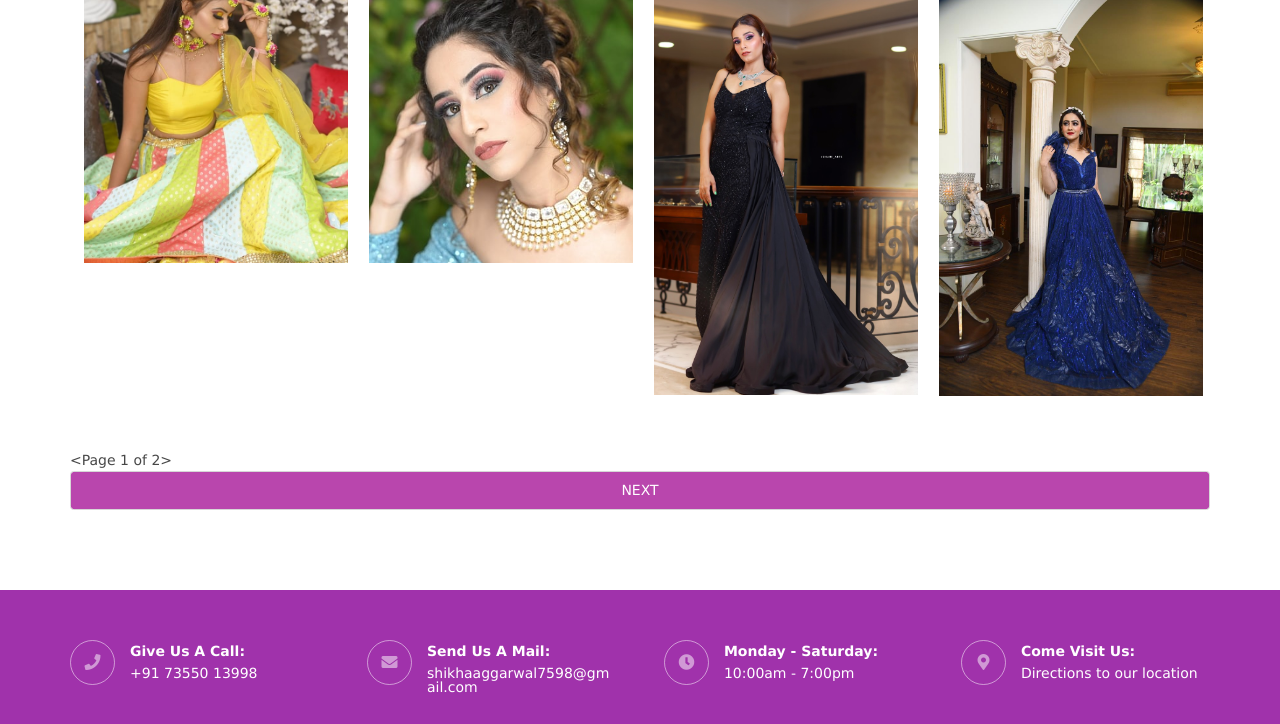
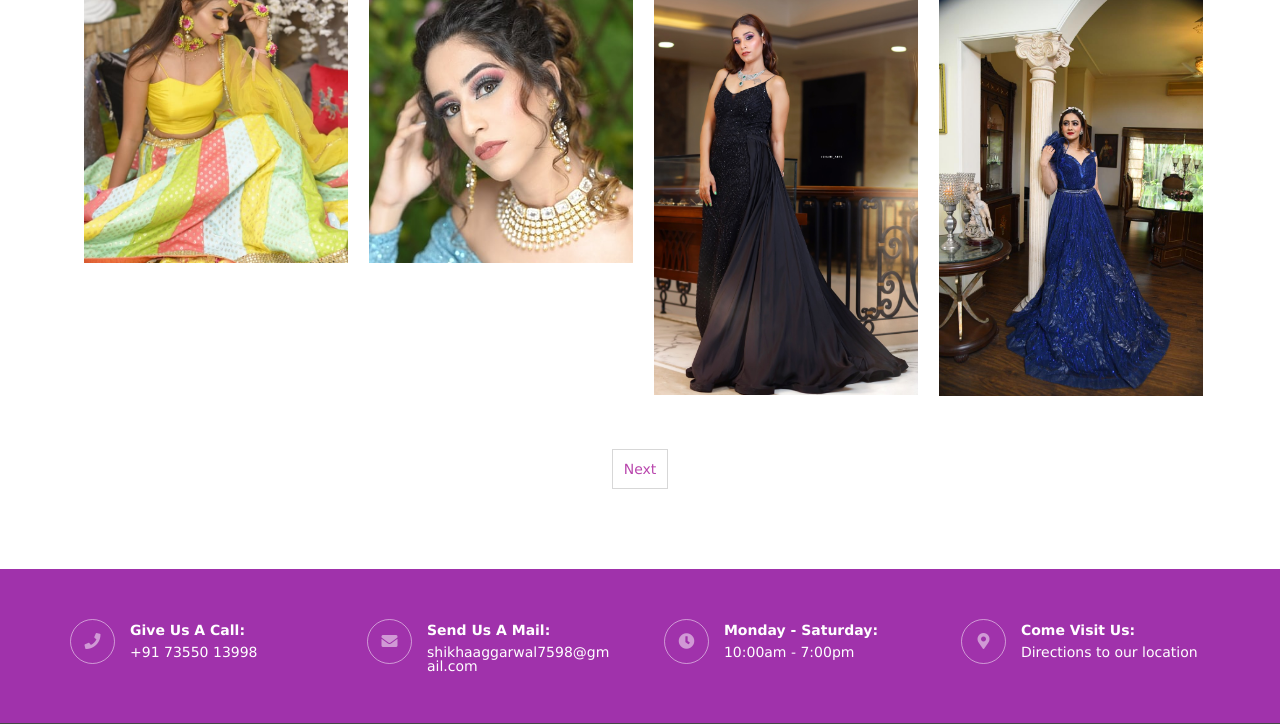
Before and after one commit to Ambika-garg/Makeup-Artist-Website, a Django app: page /gallery in a window 1280 px wide. Shown: the part 1366-2090 px from the top of the page. Run offline with Django 3.2, Linux system fonts and the light colour scheme; data comes from the database, SQL or seed files in the repository; grey boxes are pictures that could not be loaded.

Commit message:
pagination update

```diff
--- a/studiosite/templates/pages/gallery.html
+++ b/studiosite/templates/pages/gallery.html
@@ -55,7 +55,7 @@
   <main class="hoc container clear">
     <!-- main body -->
     <!-- ################################################################################################ -->
-    <div class="content">
+    <nav class="content">
       <!-- ################################################################################################ -->
       <div id="gallery">
         <figure>
@@ -207,24 +207,23 @@
 
 <!--        </div>-->
 <!--      </div>-->
-</section>
-      {{ pagi }}
+  </section>
+<!--      {{ pagi }}-->
       <!-- ################################################################################################ -->
       <!-- ################################################################################################ -->
-      <div class="pagination center">
-    <span class="step-links">
-        {% if pagi.has_previous %}
-        <a href="?page={{ pagi.previous_page_number }}" class="waves-effect waves-light btn btn-large">Previous</a>
-        {% endif %}
+    <nav class="pagination">
+        <ul>
+          {% if pagi.has_previous %}
+          <li><a href="?page={{ pagi.previous_page_number }}">Previous</a></li>
+          {% endif %}
 
-        {% if pagi.has_next %}
-        <a href="?page={{ pagi.next_page_number }}" class="waves-effect waves-light btn btn-large">Next</a>
-        {% endif %}
-    </span>
-  </div>
-
-      <!-- ################################################################################################ -->
-    </div>
+          {% if pagi.has_next %}
+          <li><a href="?page={{ pagi.next_page_number }}">Next</a></li>
+          {% endif %}
+        </ul>
+    </nav>
+    </nav>
+  </main>
     <!-- ################################################################################################ -->
     <!-- / main body -->
     <div class="clear"></div>
```
